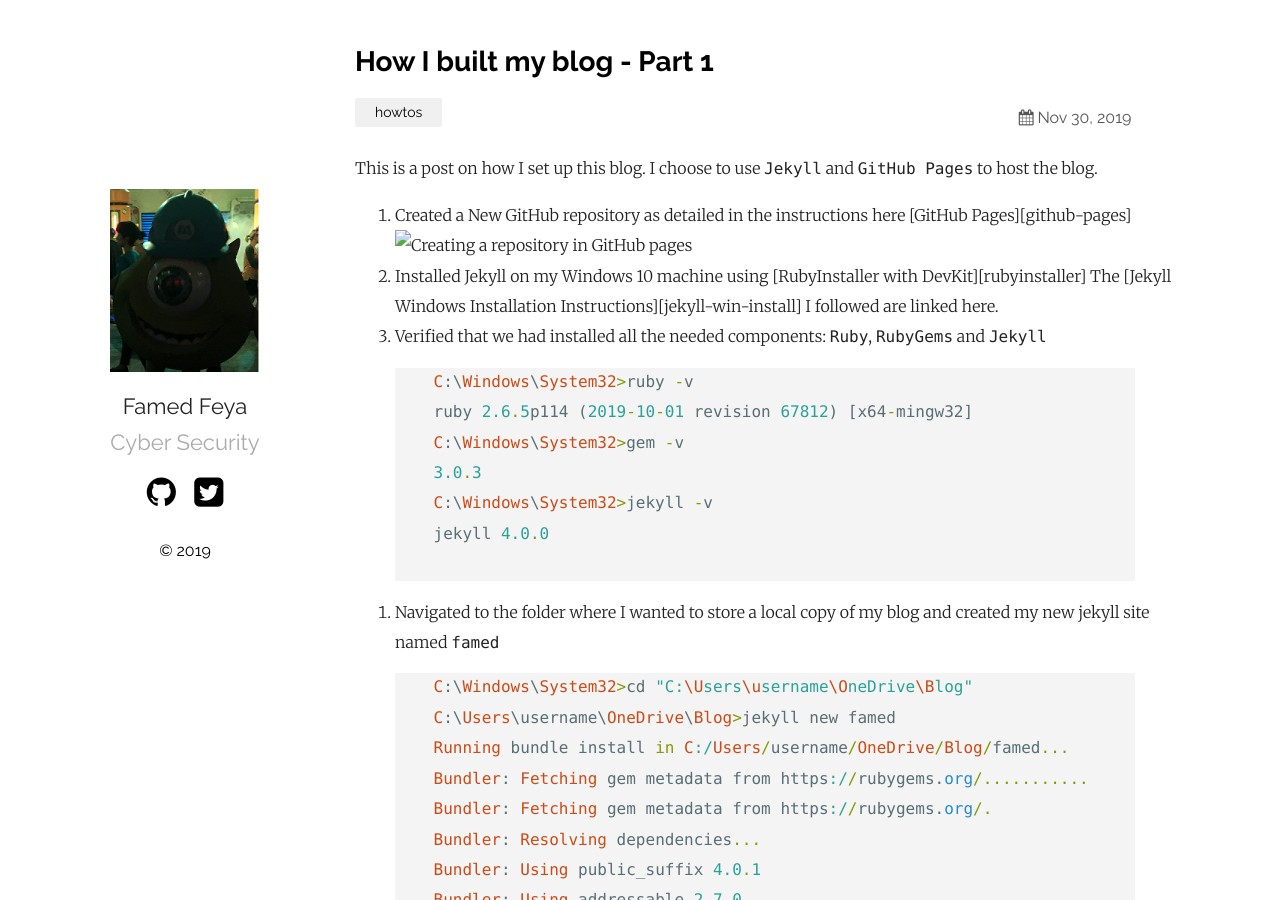
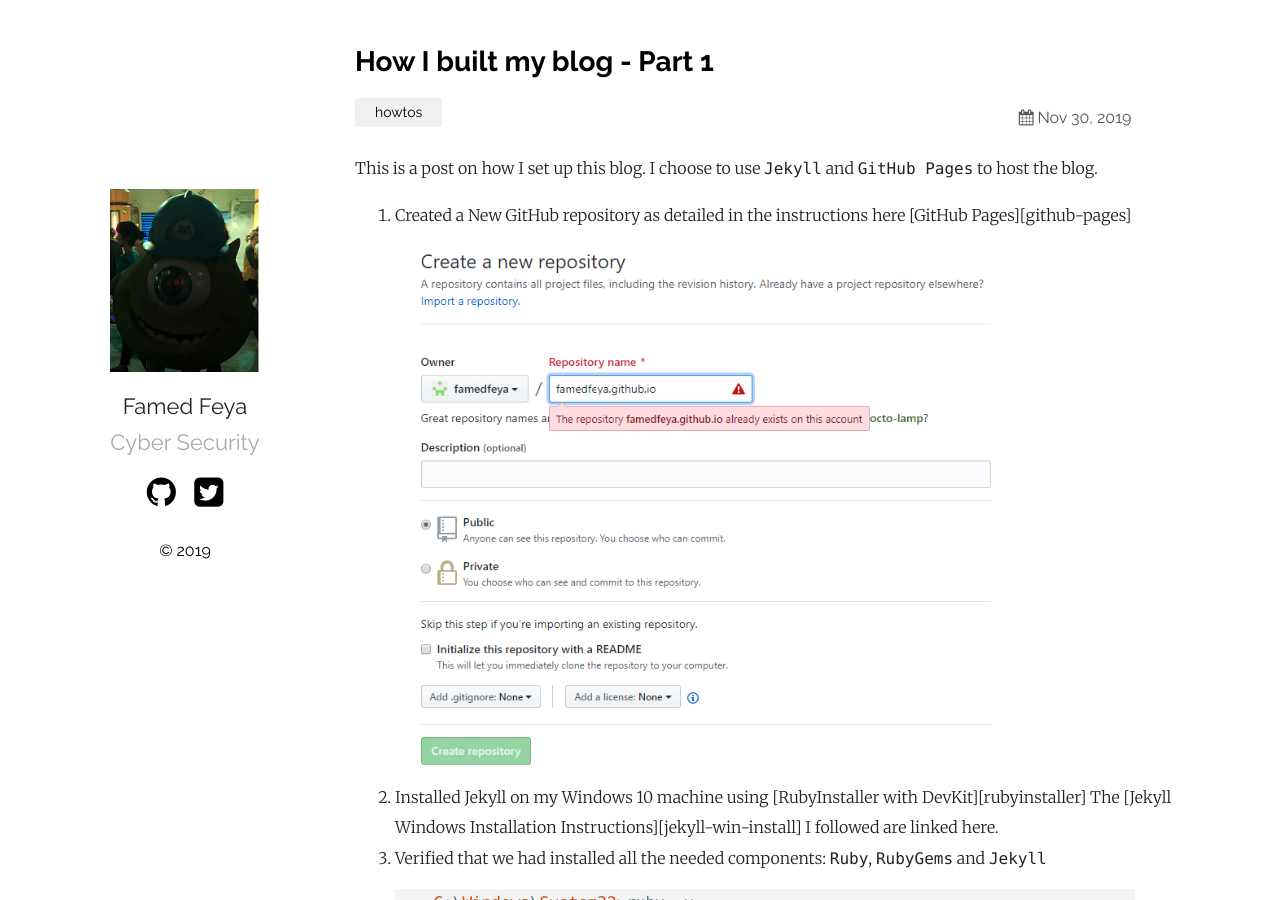
Before and after one commit to famedfeya/famed_blog, a Jekyll site: the page built from _posts/2019-11-30-How-I-built-my-blog-part1.markdown, in a window 1280 px wide and 900 px high. Built offline with Jekyll 4.4.1, drawn with Linux system fonts in a browser that asks for light colours.

Commit message:
Make some super-stable changes to master

```diff
--- a/_posts/2019-11-30-How-I-built-my-blog-part1.markdown
+++ b/_posts/2019-11-30-How-I-built-my-blog-part1.markdown
@@ -8,7 +8,7 @@ categories: howtos
 This is a post on how I set up this blog. I choose to use `Jekyll` and `GitHub Pages` to host the blog.
 
 1.  Created a New GitHub repository as detailed in the instructions here [GitHub Pages][github-pages]
-    ![Creating a repository in GitHub pages](/images/2019-11-30 16_32_36-Create a New Repository.png)
+    ![Creating a repository in GitHub pages](/assets/images/2019-11-30 16_32_36-Create a New Repository.png)
 2.  Installed Jekyll on my Windows 10 machine using [RubyInstaller with DevKit][rubyinstaller]
     The [Jekyll Windows Installation Instructions][jekyll-win-install] I followed are linked here.
 3.  Verified that we had installed all the needed components: `Ruby`, `RubyGems` and `Jekyll`
```
Also changed, not shown: assets/images/2019-11-30 16_32_36-Create a New Repository.png (added).
